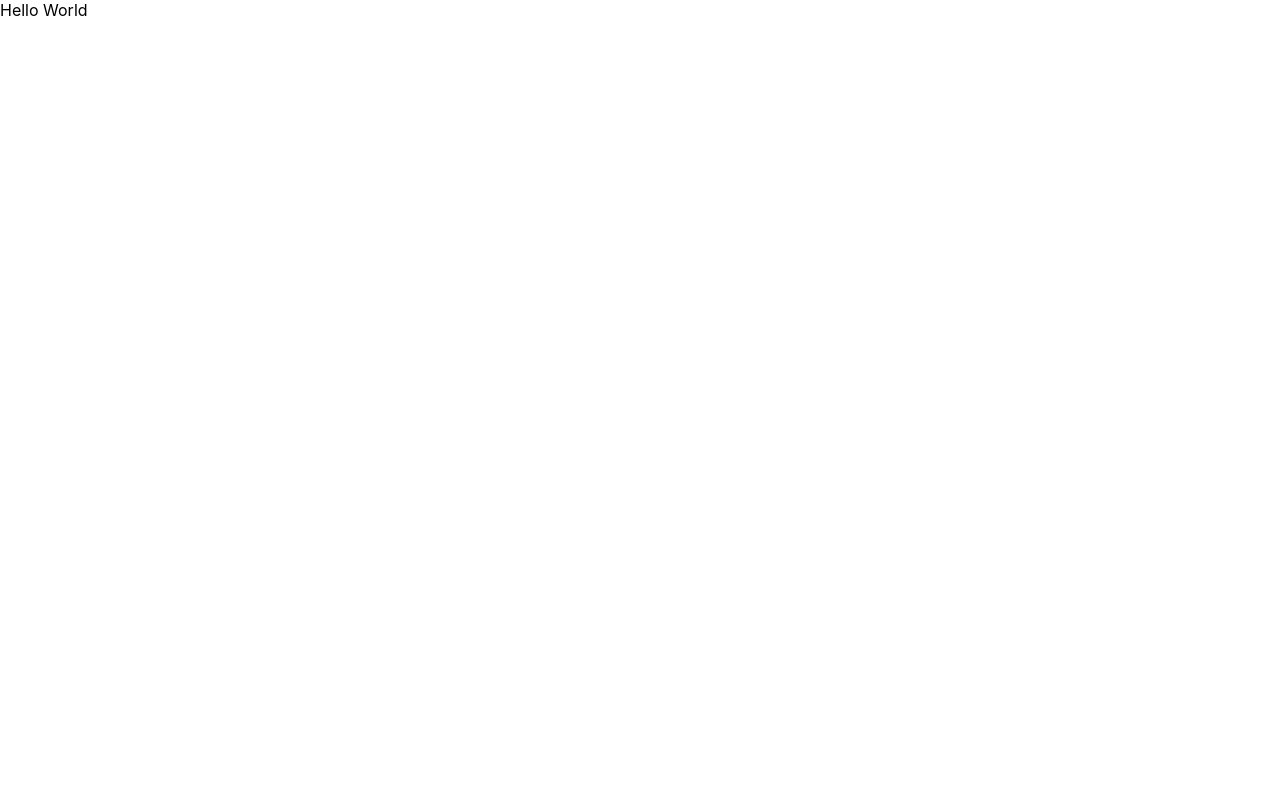
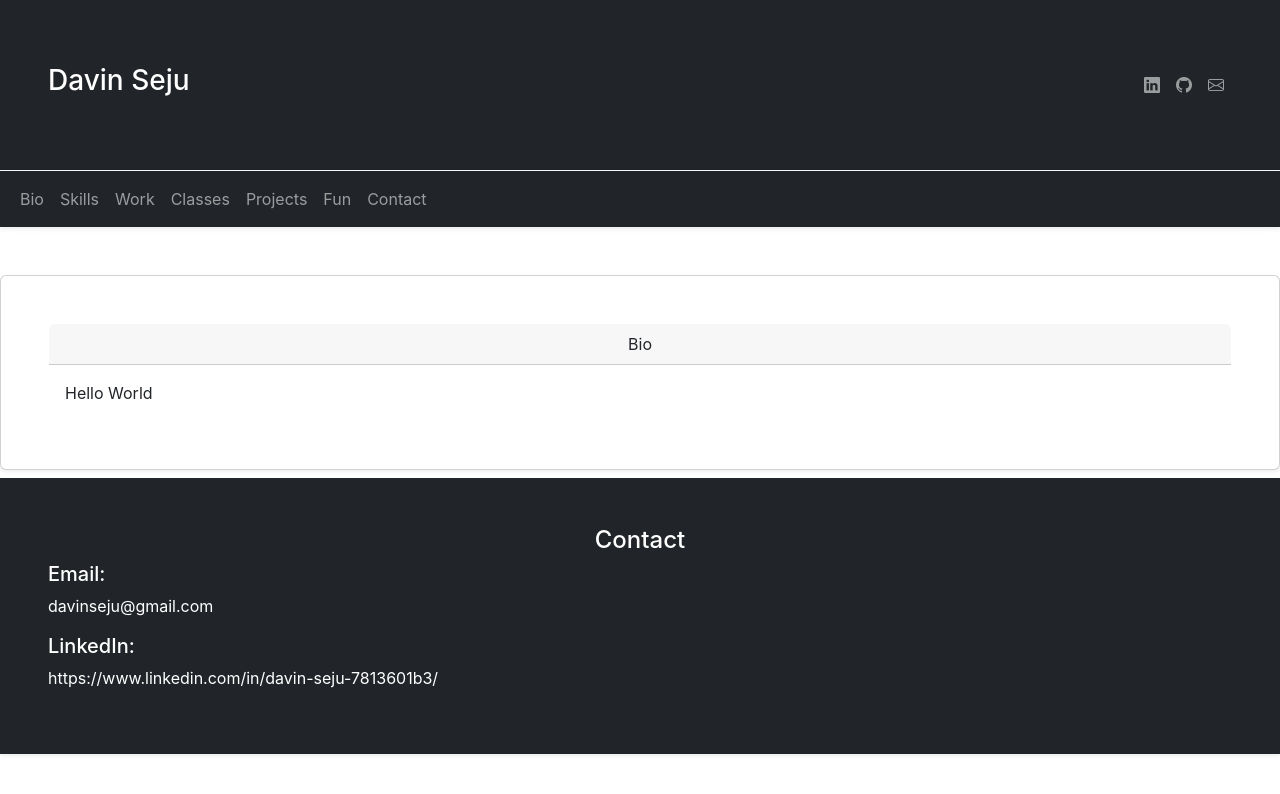
Before and after one commit to sejudav20/personal-website, a React (Create React App) app: page / in a window 1280 px wide. Shown: the top 794 px of the page. Built offline with nearby package versions, Linux system fonts and the light colour scheme.

Commit message:
basic structure

```diff
--- a/package.json
+++ b/package.json
@@ -11,6 +11,7 @@
     "@types/react": "^18.0.26",
     "@types/react-dom": "^18.0.9",
     "bootstrap": "^5.2.3",
+    "bootstrap-icons": "^1.10.2",
     "react": "^18.2.0",
     "react-dom": "^18.2.0",
     "react-scripts": "5.0.1",
@@ -40,5 +41,8 @@
       "last 1 firefox version",
       "last 1 safari version"
     ]
+  },
+  "devDependencies": {
+    "@types/bootstrap": "^5.2.6"
   }
 }
--- a/src/App.tsx
+++ b/src/App.tsx
@@ -1,11 +1,23 @@
 import React from 'react';
 
+
 import './App.css';
+import CardContainer from './CardContainer';
+import ContactBar from './ContactBar';
+import NavBar from './NavBar';
+import TitleBar from './TitleBar';
+// Handles main page of the app and puts all components together
 
 function App() {
-  return (<>
-  Hello World
-  </>);
+  return (
+
+    <>
+      <TitleBar></TitleBar>
+      <NavBar></NavBar>
+      <CardContainer title="Bio" body={<>Hello World</>}></CardContainer>
+      <ContactBar></ContactBar>
+    </>
+  );
 }
 
 export default App;
--- /dev/null
+++ b/src/CardContainer.tsx
@@ -0,0 +1,15 @@
+import React from 'react';
+
+interface CardProps {
+    title: string;
+    body: any;
+}
+
+// basic container with a header
+function CardContainer({ title, body }: CardProps) {
+    return <div className="card mt-5 p-5 shadow-sm">
+        <div className="card-header text-center">{title}</div>
+        <div className="card-body">{body}</div>
+    </div>;
+}
+export default CardContainer;
--- /dev/null
+++ b/src/ContactBar.tsx
@@ -0,0 +1,15 @@
+import React from 'react';
+
+// Adds Contact bar to end of screen
+
+function ContactBar() {
+    return (<div className="mt-2 p-5 bg-dark text-white shadow-sm">
+        <center><h4>Contact</h4></center>
+        <h5>Email:</h5>
+        <p>davinseju@gmail.com</p>
+        <h5>LinkedIn:</h5>
+        <p>https://www.linkedin.com/in/davin-seju-7813601b3/</p>
+    </div>);
+}
+
+export default ContactBar;
--- /dev/null
+++ b/src/NavBar.tsx
@@ -0,0 +1,33 @@
+import React from 'react';
+
+
+function NavBar() {
+    return <nav className="navbar navbar-expand-sm shadow-sm navbar-dark bg-dark text-white sticky-top">
+        <div className="container-fluid d-flex justify-content-start">
+            <ul className="navbar-nav">
+                <li className="nav-item">
+                    <a className="nav-link" href="#">Bio</a>
+                </li>
+                <li className="nav-item">
+                    <a className="nav-link" href="#">Skills</a>
+                </li>
+                <li className="nav-item">
+                    <a className="nav-link" href="#">Work</a>
+                </li>
+                <li className="nav-item">
+                    <a className="nav-link" href="#">Classes</a>
+                </li>
+                <li className="nav-item">
+                    <a className="nav-link" href="#">Projects</a>
+                </li>
+                <li className="nav-item">
+                    <a className="nav-link" href="#">Fun</a>
+                </li>
+                <li className="nav-item">
+                    <a className="nav-link" href="#">Contact</a>
+                </li>
+            </ul>
+        </div>
+    </nav>;
+}
+export default NavBar;
--- /dev/null
+++ b/src/TitleBar.tsx
@@ -0,0 +1,23 @@
+import React from 'react';
+
+
+function TitleBar() {
+    return <nav className="navbar shadow-lg navbar-expand-sm navbar-dark bg-dark border-bottom border-light">
+        <div className="container-fluid d-flex justify-content-between p-5">
+            <span className="navbar-text h3 text-white">Davin Seju</span>
+            <ul className="navbar-nav">
+                <li className="nav-item">
+                    <a className="nav-link" href="https://www.linkedin.com/in/davin-seju-7813601b3/"><i className="bi bi-linkedin" /></a>
+                </li>
+                <li className="nav-item">
+                    <a className="nav-link" href="https://github.com/sejudav20"><i className="bi bi-github" /></a>
+                </li>
+                <li className="nav-item">
+                    <a className="nav-link" href="mailto:davinseju@gmail.com"><i className="bi bi-envelope" /></a>
+                </li>
+            </ul>
+        </div>
+    </nav>;
+}
+
+export default TitleBar;
--- a/src/index.tsx
+++ b/src/index.tsx
@@ -1,5 +1,10 @@
 import React from 'react';
 import ReactDOM from 'react-dom/client';
+// Bootstrap CSS
+import "bootstrap/dist/css/bootstrap.min.css";
+// Bootstrap Bundle JS
+import "bootstrap/dist/js/bootstrap.bundle.min";
+import 'bootstrap-icons/font/bootstrap-icons.css';
 import './index.css';
 import App from './App';
 
```
Also changed, not shown: 1 other file (tests, documents, lock files or other folders).
